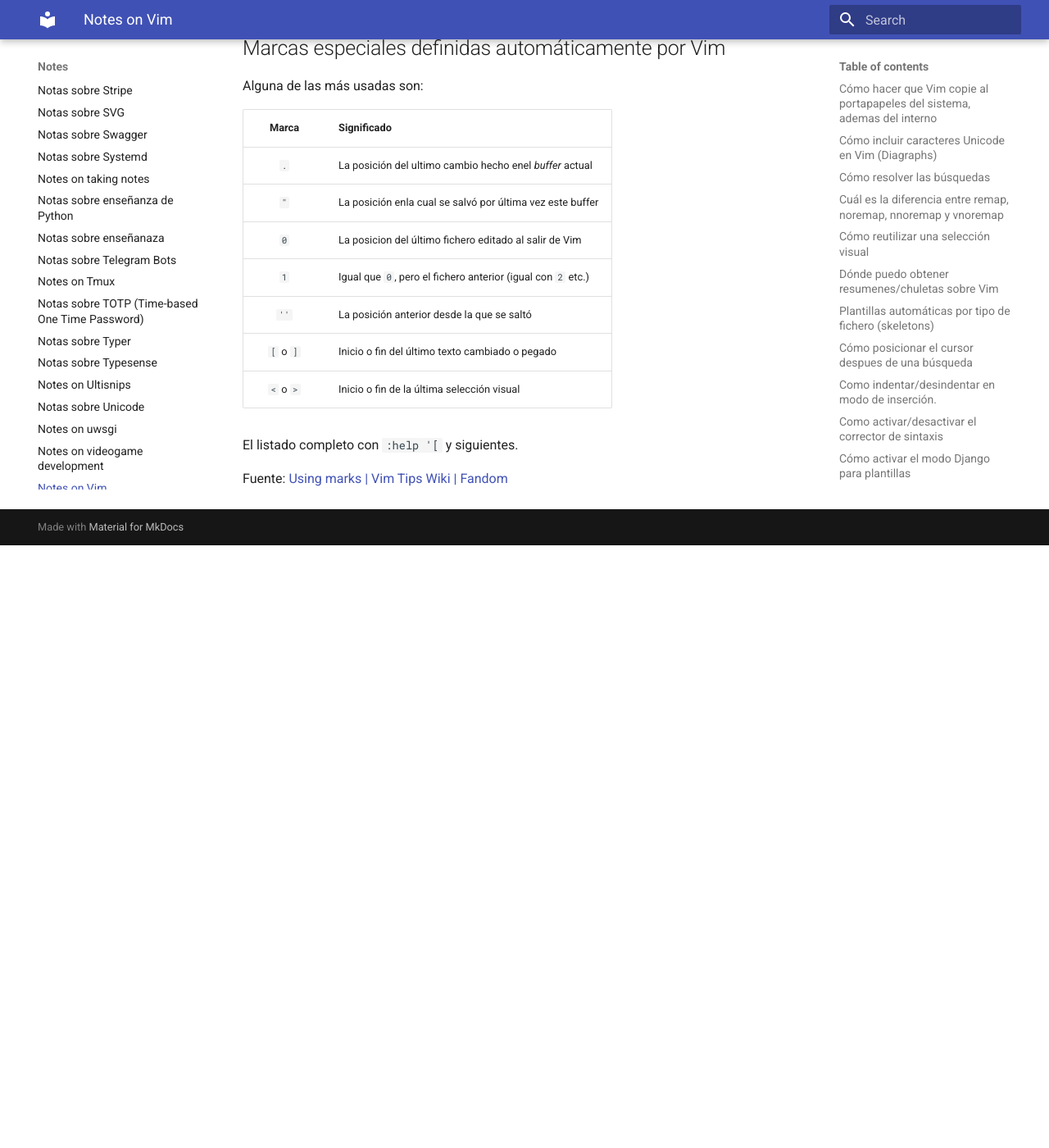
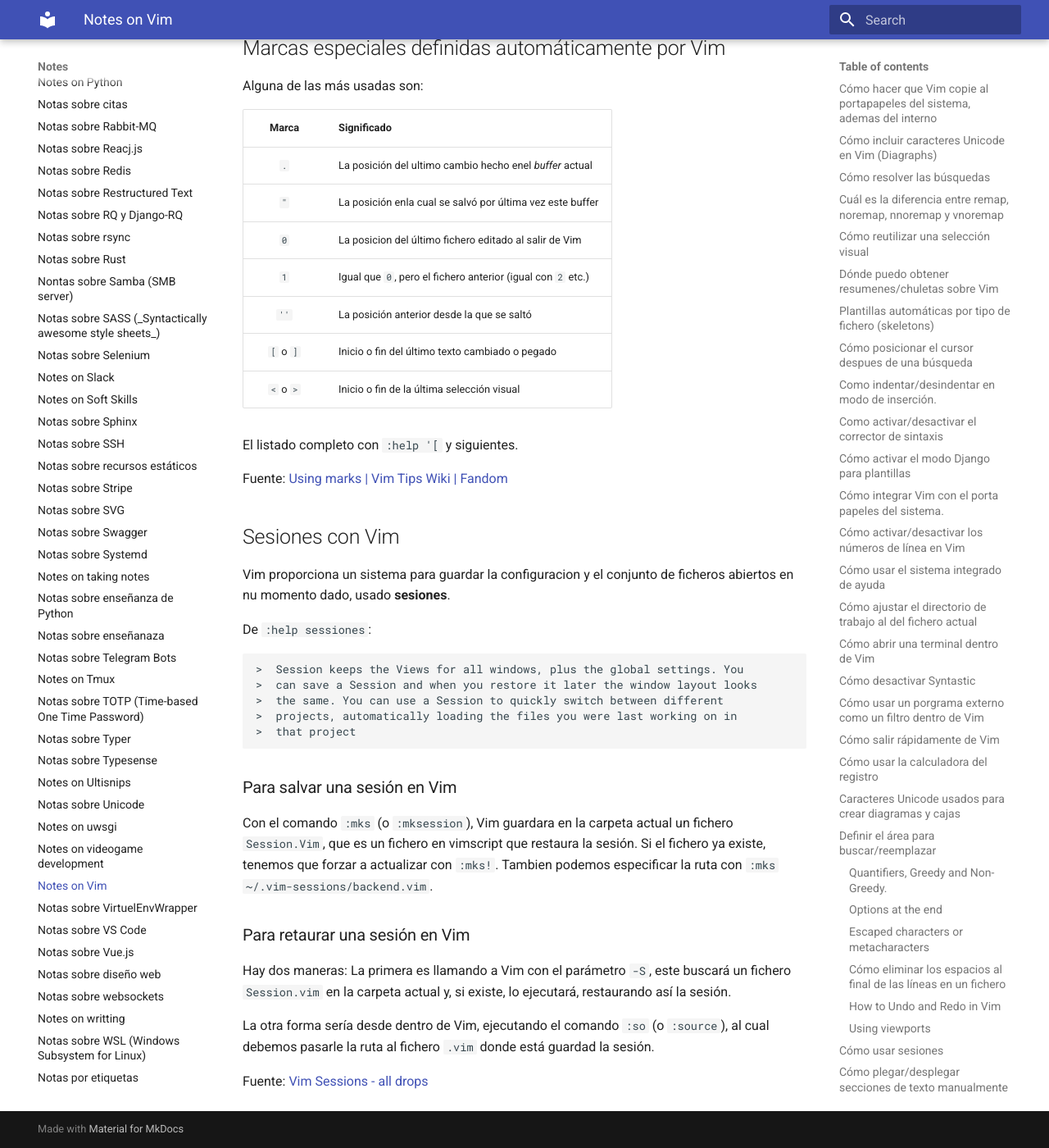
Before and after one commit to euribates/notes, an MkDocs documentation site: the page built from docs/notes-on-vim.md, in a window 1280 px wide and 1400 px high, scrolled down 27420 px. Shown: the whole window at 82% size. Built offline with MkDocs 1.6.1 and Material for MkDocs 9.7.7, drawn with Linux system fonts in a browser that asks for light colours; before the commit the page ends 28085 px from its top, so only the background shows below that.

Commit message:
Sesiones en Vim

```diff
--- a/docs/notes-on-vim.md
+++ b/docs/notes-on-vim.md
@@ -1332,3 +1332,35 @@
 El listado completo con `:help '[` y siguientes.
 
 Fuente: [Using marks | Vim Tips Wiki | Fandom](https://vim.fandom.com/wiki/Using_marks)
+
+## Sesiones con Vim
+
+Vim proporciona un sistema para guardar la configuracion y el conjunto de
+ficheros abiertos en nu momento dado, usado **sesiones**.
+
+De `:help sessiones`:
+
+    >  Session keeps the Views for all windows, plus the global settings. You
+    >  can save a Session and when you restore it later the window layout looks
+    >  the same. You can use a Session to quickly switch between different
+    >  projects, automatically loading the files you were last working on in
+    >  that project
+
+### Para salvar una sesión en Vim
+
+Con el comando `:mks` (o `:mksession`), Vim guardara en la carpeta actual un
+fichero `Session.Vim`, que es un fichero en vimscript que restaura la sesión.
+Si el fichero ya existe, tenemos que forzar a actualizar con `:mks!`. Tambien
+podemos especificar la ruta con `:mks ~/.vim-sessions/backend.vim`.
+
+### Para retaurar una sesión en Vim
+
+Hay dos maneras: La primera es llamando a Vim con el parámetro `-S`, este
+buscará un fichero `Session.vim` en la carpeta actual y, si existe, lo
+ejecutará, restaurando así la sesión.
+
+La otra forma sería desde dentro de Vim, ejecutando el comando `:so` (o
+`:source`), al cual debemos pasarle la ruta al fichero `.vim` donde está
+guardad la sesión.
+
+Fuente: [Vim Sessions - all drops](https://alldrops.info/posts/vim-drops/2020-11-15_vim-sessions/)
```
